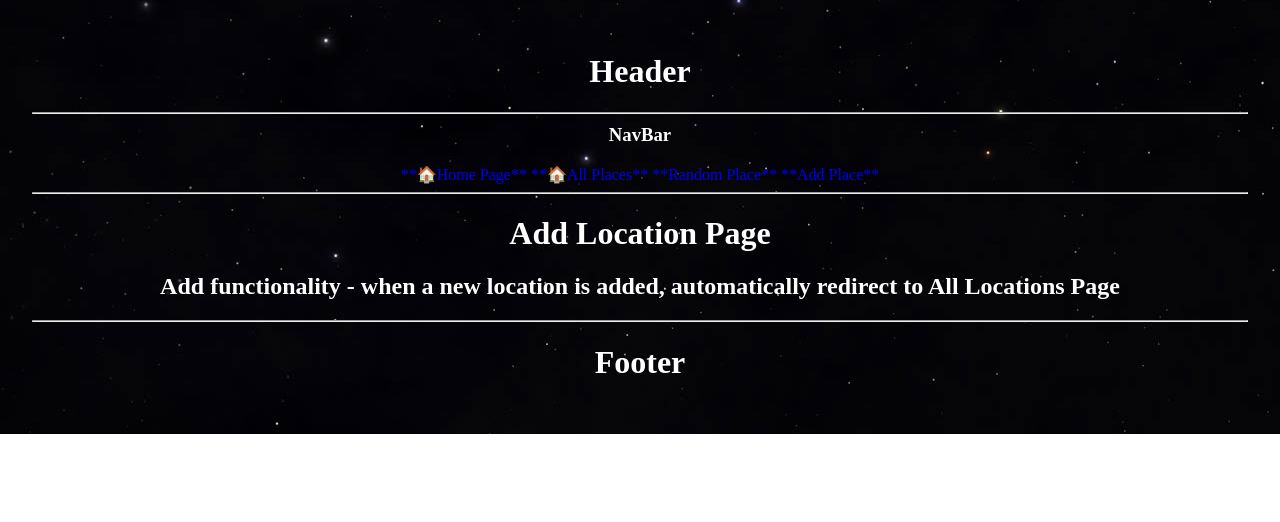
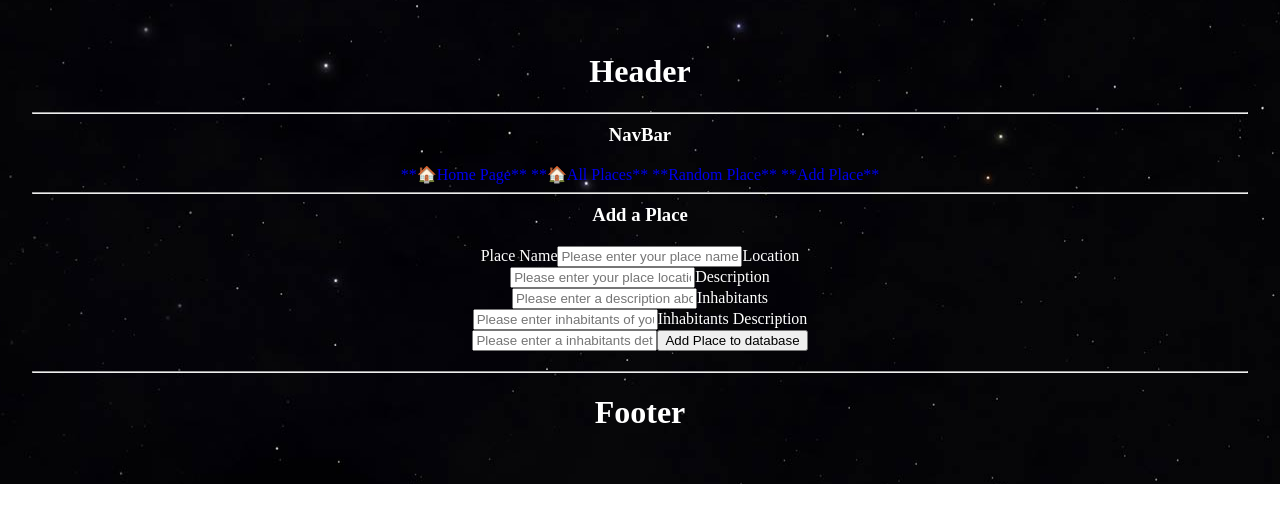
Before and after one commit to m02p02/react-json-project02, a React (Vite) app: page /places/add-place in a window 1280 px wide. Shown: the top 522 px of the page. Built offline with nearby package versions, Linux system fonts and the light colour scheme.

Commit message:
add location page functionality

```diff
--- a/src/pages/AddLocationPage.jsx
+++ b/src/pages/AddLocationPage.jsx
@@ -21,13 +21,82 @@ function AddLocationPage(){
         }
 
         axios.post(`${import.meta.env.EXO_APP_URL}/places`, requestBody)
+            .then(response =>{
+                navigate("/places/all-places")
+            })
+            .catch((error) => {
+                console.log("error creating place in the API");
+                console.log(error);
+            })
     }
     return (
+        <div className="AddLocationPage">
+            <h3>Add a Place</h3>
+            <form onSubmit={handleSubmit}>
+                <label>
+                    Place Name
+                    <input
+                    type="text"
+                    name="Name of your place"
+                    placeholder="Please enter your place name"
+                    required={true}
+                    value={placeName}
+                    onChange={(e) => { setPlaceName(e.target.value) }}
+                    />
+                </label>
+                <label>
+                    Location
+                    <input
+                    type="text"
+                    name="Location"
+                    placeholder="Please enter your place location"
+                    required={true}
+                    value={location}
+                    onChange={(e) => { setLocation(e.target.value) }}
+                    />
+                </label>
+                <label>
+                    Description
+                    <input
+                    type="text"
+                    name="Description"
+                    placeholder="Please enter a description about your place"
+                    required={true}
+                    value={description}
+                    onChange={(e) => { setDescription(e.target.value) }}
+                    />
+                </label>
+                <label>
+                    Inhabitants
+                    <input
+                    type="text"
+                    name="Inhabitants"
+                    placeholder="Please enter inhabitants of your place"
+                    required={true}
+                    value={inhabitants}
+                    onChange={(e) => { setinhabitants(e.target.value) }}
+                    />
+                </label>
+                <label>
+                    Inhabitants Description
+                    <input
+                    type="text"
+                    name="Inhabitants description"
+                    placeholder="Please enter a inhabitants details of your place"
+                    required={true}
+                    value={inhabitantsDescription}
+                    onChange={(e) => { setInhabitantsDescription(e.target.value) }}
+                    />
+                </label>
+                <button>Add Place to database</button>
+            </form>
 
-        <>
-            <h1>Add Location Page</h1>
-            <h2>Add functionality - when a new location is added, automatically redirect to All Locations Page</h2>
-        </>
+        </div>
+
+        // <>
+        //     <h1>Add Location Page</h1>
+        //     <h2>Add functionality - when a new location is added, automatically redirect to All Locations Page</h2>
+        // </>
     )
 }
 
```
